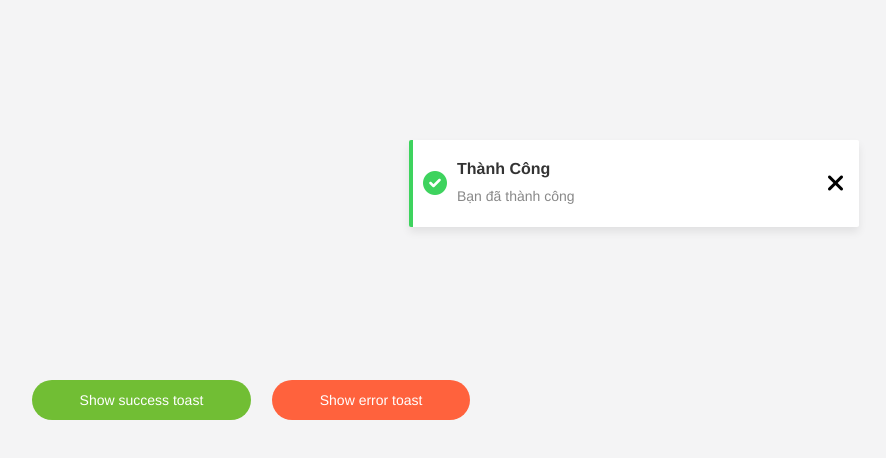
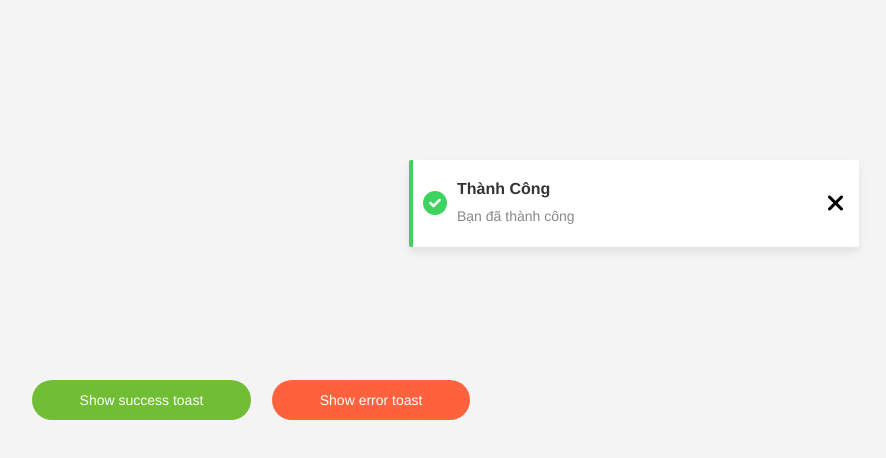
Before and after one commit to Minhnhat1104/ButtonShowToastMsg, a plain HTML site: page index.html in a window 1280 px wide. Both pictures are taken after a click on the element "Show success toast". Shown: the whole page, without its empty margins (389-1275 px from the left). Drawn offline with Linux system fonts and the light colour scheme.

Commit message:
commit on master

```diff
--- a/decor.css
+++ b/decor.css
@@ -58,6 +58,7 @@ body>div{
     position: fixed;
     top: 32px;
     right: 32px;
+    z-index: 9999;
 }
 
 .toast {
@@ -70,7 +71,7 @@ body>div{
     box-shadow: 0 5px 8px rgba(0,0,0,0.08);
     min-width: 400px;
     max-width: 450px;
-    /* transform: translate(calc(100% + 32px)); */
+    margin: 10px 0px;
     animation: slideInLeft ease .5s, fadeOut linear 1s 3s forwards;
 }
 
--- a/index.html
+++ b/index.html
@@ -20,7 +20,7 @@
                     Tham gia nhóm Học lập trình tại F8 trên Facebook để cùng nhau trao đổi trong quá trình học tập
                 </div>
             </div>
-            <div class="toast__close">
+            <div onclick="closeToast();" class="toast__close">
                 <i class="fas fa-times"></i>
             </div>
         </div>
@@ -32,70 +32,6 @@
         <div onclick="showErrorToast();" class="btn btn--danger">Show error toast</div>
     </div>
 
-    <script>
-        function toast({
-            title = '',
-            message = '',
-            type = 'info',
-            duration,
-        }) {
-            const main = document.getElementById('toast');
-
-            if (main) {
-                const toast2 = document.createElement('div');
-                const icons = {
-                    success: 'fas fa-check-circle',
-                    info: 'fas fa-info-circle',
-                    warning: 'fas fa-exclamation-circle',
-                    error: 'fas fa-exclamation-circle',
-                }
-                const delay = (duration/1000).toFixed(2);
-
-                toast2.classList.add('toast', `toast__${type}`);
-                toast2.style.animation=`slideInLeft ease .5s, fadeOut linear 1s ${delay}s forwards;`
-
-                const icon = icons[type];
-                toast2.innerHTML=`
-                    <div class="toast__icon">
-                        <i class="fas fa-check-circle"></i>
-                    </div>
-                    <div class="toast__body">
-                        <h2 class="toast__title">${title}</h2>
-                        <div class="toast__msg">
-                            ${message}
-                        </div>
-                    </div>
-                    <div class="toast__close">
-                        <i class="fas fa-times"></i>
-                    </div>
-                `;
-                console.log(duration + 1500)
-                main.appendChild(toast2)
-                setTimeout(function() {
-                    main.removeChild(toast2)
-                    console.log("removed")
-                }, duration + 1500)
-            }
-        }
-
-        function showSuccessToast() {
-            toast({
-            title: 'Thành Công',
-            message: 'Bạn đã thành công',
-            type: 'success',
-            duration: 3000,
-            });
-        }
-
-
-        function showErrorToast() {
-            toast({
-            title: 'Thất Bại',
-            message: 'Có lỗi đã xảy ra.',
-            type: 'error',
-            duration: 3000,
-            });
-        }
-    </script>
+    <script src="./javascript.js"></script>
 </body>
 </html>
--- a/javascript.js
+++ b/javascript.js
@@ -1,9 +1,68 @@
+function toast({
+    title = '',
+    message = '',
+    type = 'info',
+    duration,
+}) {
+    const main = document.getElementById('toast');
 
+    if (main) {
+        const toast2 = document.createElement('div');
+        const icons = {
+            success: 'fas fa-check-circle',
+            info: 'fas fa-info-circle',
+            warning: 'fas fa-exclamation-circle',
+            error: 'fas fa-exclamation-circle',
+        }
+        //auto remove toast
+        const autoRemoveToast = setTimeout(function() {
+            main.removeChild(toast2)
+        }, duration + 1500)
 
+        //Remove toast manually
+        toast2.onclick=function (e) {
+            if (e.target.closest('.toast__close')) {
+                main.removeChild(toast2)
+                clearTimeout(autoRemoveToast)
+            }
+        }
 
-toast({
-    title: 'Success123',
-    message: 'Tham gia nhóm Học lập trình tại F8 trên Facebook để cùng nhau trao đổi trong quá trình học tập 12345',
-    type: 'Info',
+        const delay = (duration/1000).toFixed(2);
+        toast2.classList.add('toast', `toast__${type}`);
+        toast2.style.animation=`slideInLeft ease .5s, fadeOut linear 1s ${delay}s forwards;`
+        const icon = icons[type];
+        toast2.innerHTML=`
+            <div class="toast__icon">
+                <i class="fas fa-check-circle"></i>
+            </div>
+            <div class="toast__body">
+                <h2 class="toast__title">${title}</h2>
+                <div class="toast__msg">
+                    ${message}
+                </div>
+            </div>
+            <div class="toast__close">
+                <i class="fas fa-times"></i>
+            </div>
+        `;
+        main.appendChild(toast2)
+    }
+}
+
+function showSuccessToast() {
+    toast({
+    title: 'Thành Công',
+    message: 'Bạn đã thành công',
+    type: 'success',
     duration: 3000,
-});
+    });
+}
+
+function showErrorToast() {
+    toast({
+    title: 'Thất Bại',
+    message: 'Có lỗi đã xảy ra.',
+    type: 'error',
+    duration: 3000,
+    });
+}
```
